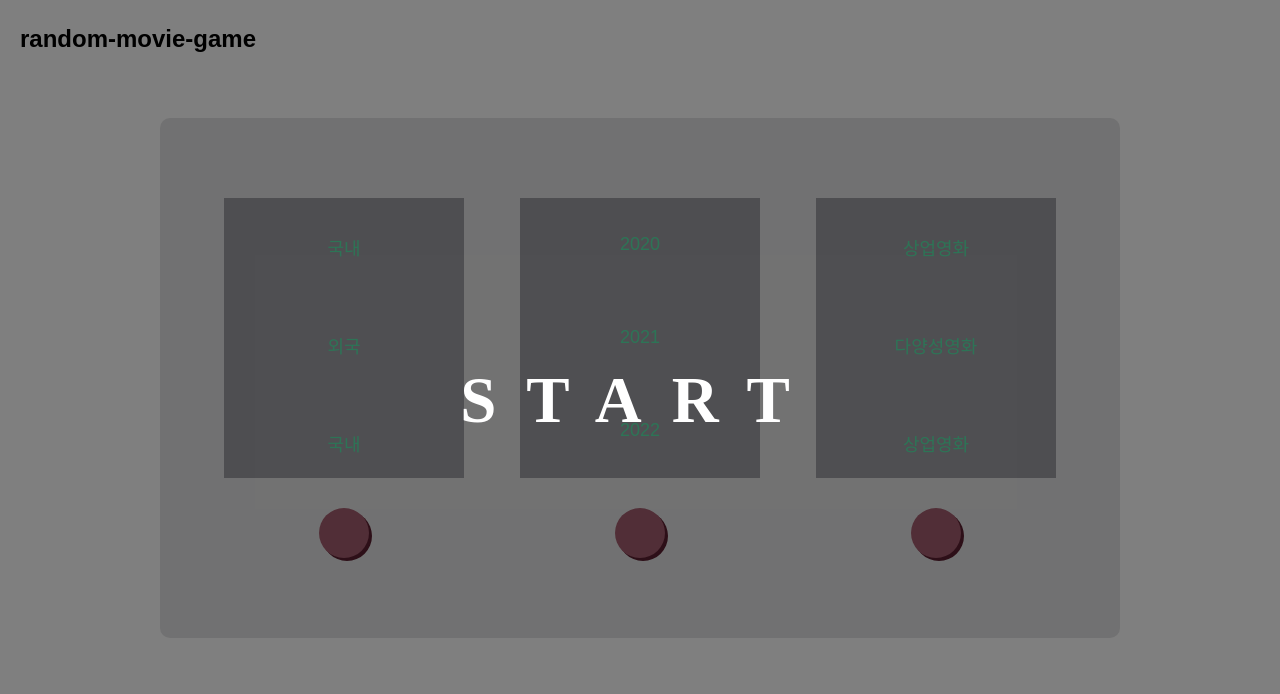
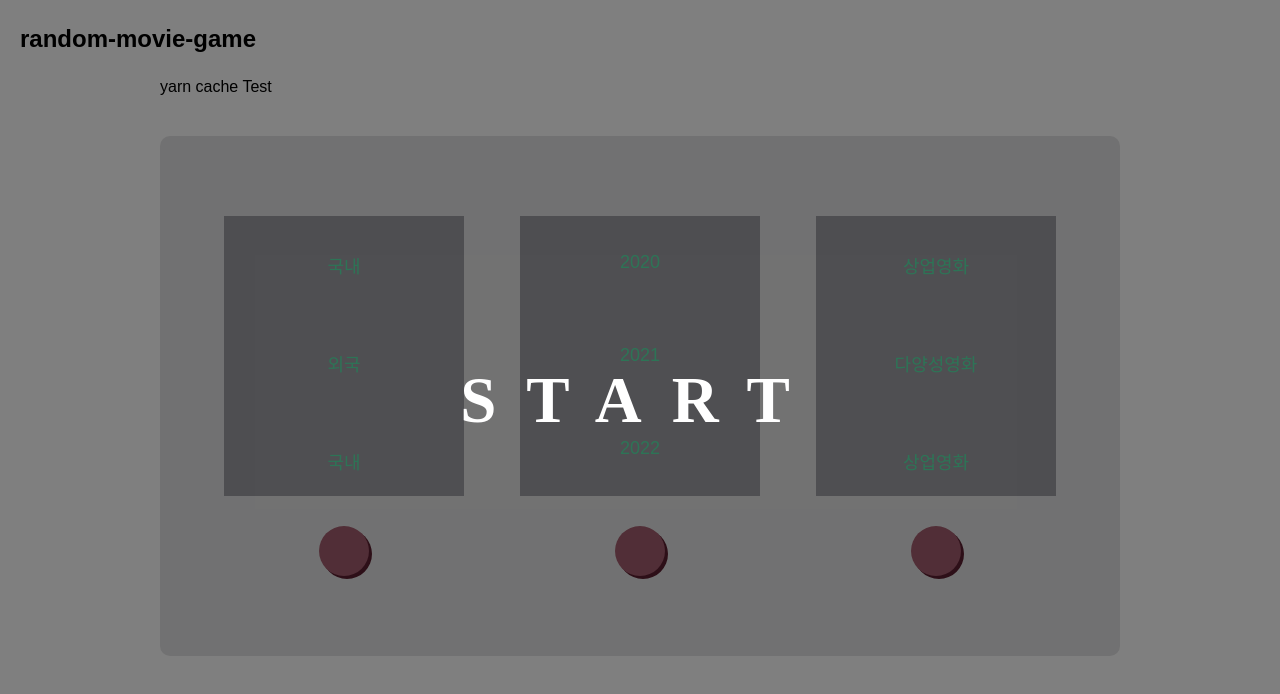
Before and after one commit to Moondoyeon/random-movie-game, a React (Create React App) app: page / in a window 1280 px wide. Shown: the top 694 px of the page. Built offline with nearby package versions, Linux system fonts and the light colour scheme; no server answers; a web font is replaced by a local one.

Commit message:
chore(github action): cache 작동확인 위한 fake commit

```diff
--- a/src/pages/MovieGame.tsx
+++ b/src/pages/MovieGame.tsx
@@ -9,6 +9,7 @@ import MovieErrorFallback from 'libs/components/@helper/ErrorBoundary/MovieError
 import { Suspense } from 'react';
 import Loading from 'libs/components/@common/Loading';
 import BackDrop from 'libs/components/@common/BackDrop';
+import Test from './Test';
 
 function MovieGame() {
   const {
@@ -23,6 +24,7 @@ function MovieGame() {
 
   return (
     <section>
+      <Test />
       {isFirstEntry && (
         <BackDrop whiteBoard={false}>
           <Button onClick={startSpinning} css={startButton}>
--- /dev/null
+++ b/src/pages/Test.tsx
@@ -0,0 +1,3 @@
+export default function Test() {
+  return <div>yarn cache Test</div>;
+}
```
